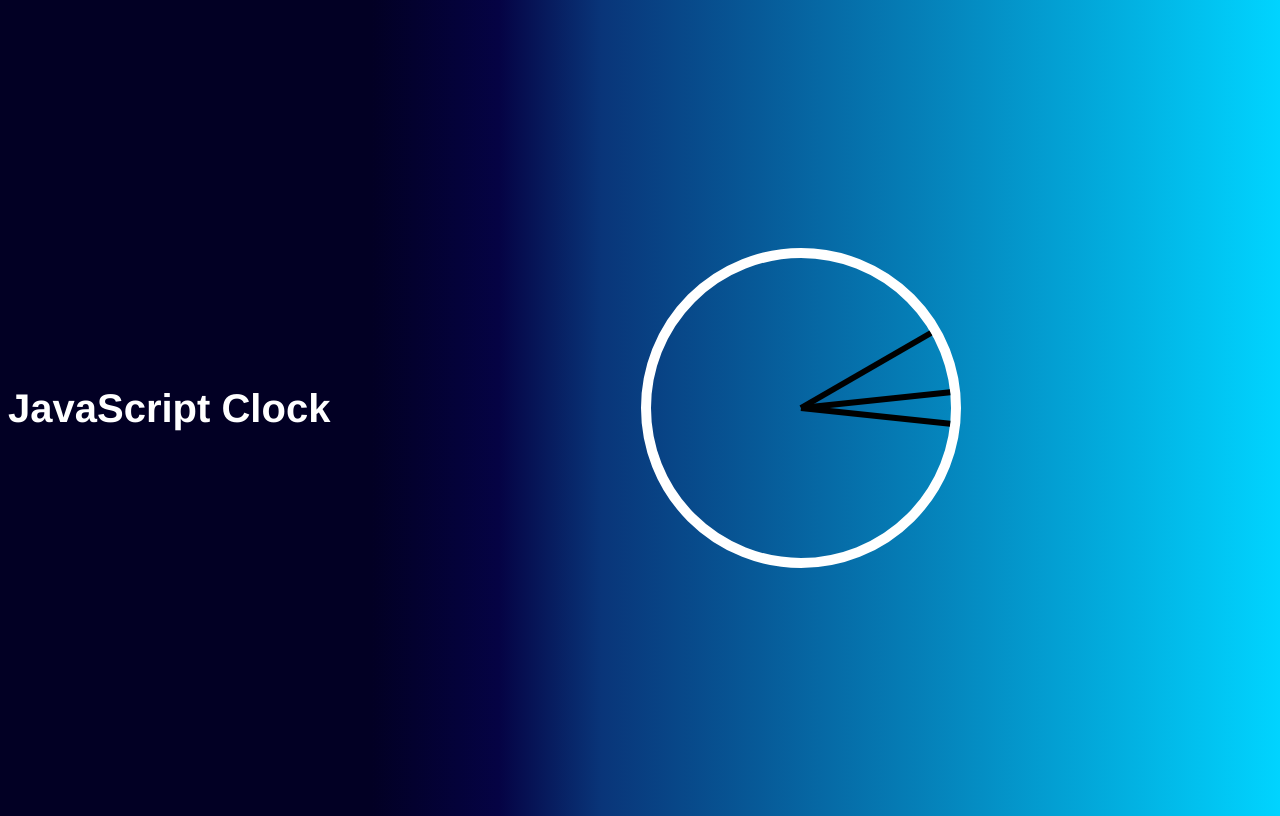
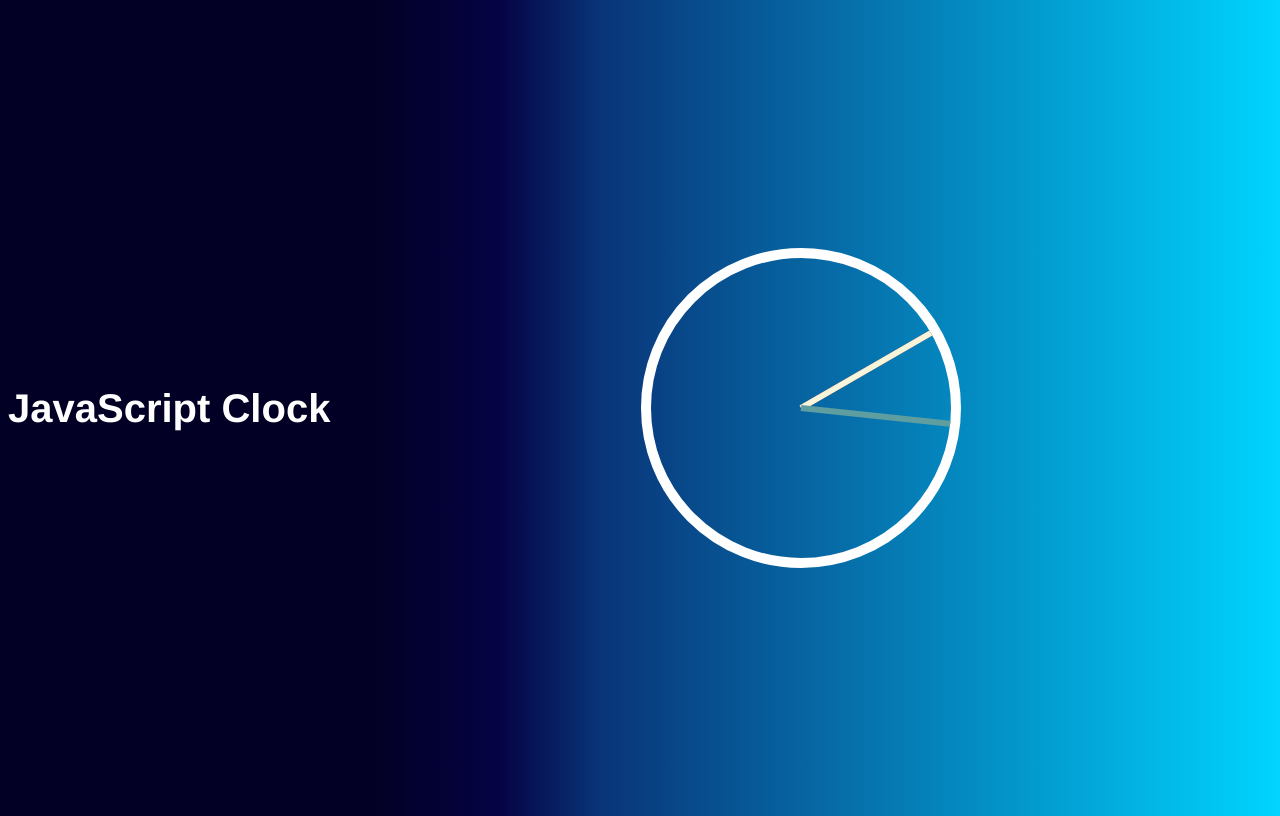
Before and after one commit to diminako/js-30, a plain HTML site: page day_02/day02.html in a window 1280 px wide. Drawn offline with Linux system fonts and the light colour scheme.

Commit message:
JS CSS clock refactored

```diff
--- a/day_02/day02.css
+++ b/day_02/day02.css
@@ -46,5 +46,14 @@ body {
     transition-timing-function: cubic-bezier(.1, 2.7, .6, 1);
 }
 
+.min-hand {
+    background-color:beige;
+}
+
 .hour-hand {
+    background-color: brown;
 }
+
+.second-hand {
+    background-color: cadetblue;
+}
--- a/day_02/day02.js
+++ b/day_02/day02.js
@@ -2,21 +2,39 @@ const secondHand = document.querySelector(".second-hand");
 const minHand = document.querySelector(".min-hand");
 const hourHand = document.querySelector(".hour-hand");
 
-const setDate = () => {
-
-    const now = new Date();
-    const seconds = now.getSeconds();
+function secSet(x) {
+    const seconds = x.getSeconds();
+    if (seconds == 0) {
+        secondHand.style.transition = "none";
+    }
     const secondsDegrees = ((seconds/60) * 360) + 90;
     secondHand.style.transform = `rotate(${secondsDegrees}deg)`
+}
 
-    const minutes = now.getMinutes();
+function minSet(x) {
+    const minutes = x.getMinutes();
+    if (minutes == 0) {
+        minHand.style.transition = "none";
+    }
     const minDegrees = ((minutes/60) * 360) + 90;
     minHand.style.transform = `rotate(${minDegrees}deg)`
+}
 
-    const hours = now.getHours();
-    const hourDegrees = ((hours/60) * 360) + 90;
+function hourSet(x) {
+    const hours = x.getHours();
+    if (hours == 12) {
+        hourHand.style.transition = "none";
+    }
+    const hourDegrees = ((hours/12) * 360) + 90;
     hourHand.style.transform = `rotate(${hourDegrees}deg)`
+}
 
+const setDate = () => {
+    const now = new Date();
+
+    secSet(now);
+    minSet(now);
+    hourSet(now);
 }
 
 setInterval(setDate, 1000);
```
